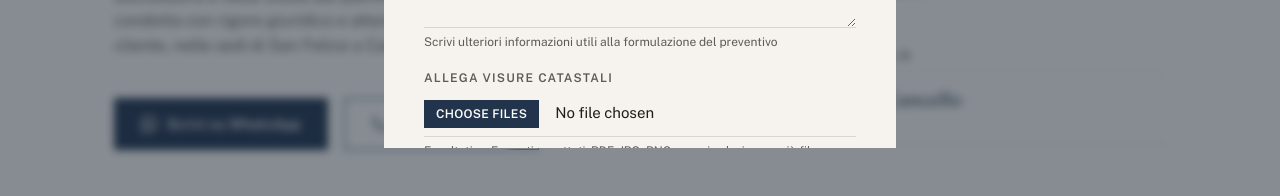
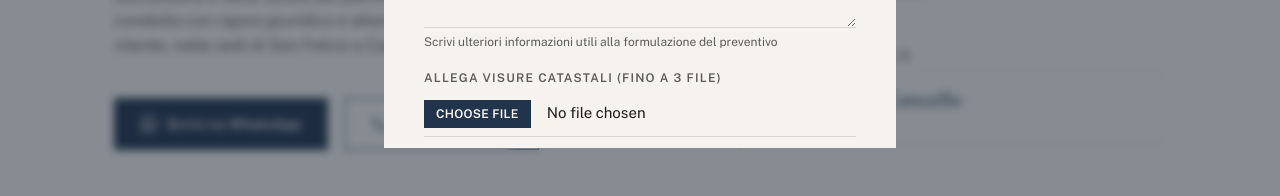
Before and after one commit to fmlb-sketch/sito-notaio-la-bella, a React (Vite) app: page / in a window 1280 px wide. Both pictures are taken after a click on the button "Richiedi un preventivo". Shown: the part 604-800 px from the top of the page. Built offline with nearby package versions, Linux system fonts and the light colour scheme.

Commit message:
Add files via upload

```diff
--- a/index.html
+++ b/index.html
@@ -34,11 +34,35 @@
   </head>
   <body>
     <!--
-      Il form "Richiedi un preventivo" (vedi src/App.jsx, componente QuoteDialog) non usa
-      più Netlify Forms: viene inviato via fetch alla funzione serverless
-      netlify/functions/send-quote.mjs, che spedisce l'email tramite Resend senza
-      salvare nulla su Netlify. Non serve quindi un form statico "specchio" qui.
+      Modulo statico "specchio" del form React (vedi src/App.jsx, componente QuoteDialog).
+      Serve solo a Netlify per riconoscere il form in fase di build: non viene mostrato
+      all'utente. I nomi dei campi devono corrispondere esattamente a quelli del form React.
+      Netlify Forms supporta un solo file per campo, per questo ci sono tre campi allegato
+      distinti invece di un unico campo con più file.
     -->
+    <form name="preventivo" data-netlify="true" netlify-honeypot="bot-field" enctype="multipart/form-data" hidden>
+      <input type="text" name="nome" />
+      <input type="email" name="email" />
+      <input type="tel" name="telefono" />
+      <input type="text" name="tipo_atto" />
+      <input type="text" name="sede" />
+      <input type="text" name="prima_seconda_casa" />
+      <input type="text" name="tipologia_terreno" />
+      <input type="text" name="compravendita_mutuo" />
+      <input type="text" name="importo_mutuo" />
+      <input type="text" name="prezzo_vendita" />
+      <input type="text" name="rendita_catastale" />
+      <input type="text" name="agevolazioni" />
+      <input type="text" name="tipologia_societaria" />
+      <input type="text" name="tipologia_successione" />
+      <input type="text" name="grado_parentela" />
+      <textarea name="messaggio"></textarea>
+      <input type="file" name="allegato_1" />
+      <input type="file" name="allegato_2" />
+      <input type="file" name="allegato_3" />
+      <input type="text" name="privacy" />
+      <input type="text" name="bot-field" />
+    </form>
 
     <div id="root"></div>
     <script type="module" src="/src/main.jsx"></script>
--- a/src/App.jsx
+++ b/src/App.jsx
@@ -133,10 +133,21 @@ function Field({ label, children }) {
 function QuoteDialog({ children }) {
   const [status, setStatus] = useState("idle");
   const [form, setForm] = useState(EMPTY_FORM);
-  const [files, setFiles] = useState([]);
+  const [files, setFiles] = useState([null, null, null]);
 
   function update(field) {
     return (e) => setForm((f) => ({ ...f, [field]: e.target.value }));
+  }
+
+  function updateFile(index) {
+    return (e) => {
+      const file = e.target.files && e.target.files[0] ? e.target.files[0] : null;
+      setFiles((f) => {
+        const next = [...f];
+        next[index] = file;
+        return next;
+      });
+    };
   }
 
   function updateTipoAtto(e) {
@@ -157,6 +168,7 @@ function QuoteDialog({ children }) {
     setStatus("sending");
     try {
       const data = new FormData();
+      data.append("form-name", "preventivo");
       data.append("nome", form.nome);
       data.append("email", form.email);
       data.append("telefono", form.telefono);
@@ -173,9 +185,11 @@ function QuoteDialog({ children }) {
       data.append("tipologia_successione", form.tipologiaSuccessione);
       data.append("grado_parentela", form.gradoParentela);
       data.append("messaggio", form.messaggio);
-      files.forEach((file) => data.append("allegati", file));
+      files.forEach((file, i) => {
+        if (file) data.append(`allegato_${i + 1}`, file);
+      });
 
-      const res = await fetch("/api/send-quote", {
+      const res = await fetch("/", {
         method: "POST",
         body: data,
       });
@@ -192,7 +206,7 @@ function QuoteDialog({ children }) {
         if (open) {
           setStatus("idle");
           setForm(EMPTY_FORM);
-          setFiles([]);
+          setFiles([null, null, null]);
         }
       }}
     >
@@ -227,6 +241,7 @@ function QuoteDialog({ children }) {
               encType="multipart/form-data"
               className="flex flex-col gap-5"
             >
+              <input type="hidden" name="form-name" value="preventivo" />
               <p className="hidden">
                 <label>
                   Non compilare questo campo: <input name="bot-field" />
@@ -635,17 +650,21 @@ function QuoteDialog({ children }) {
                 </span>
               </Field>
 
-              <Field label="Allega visure catastali">
-                <input
-                  type="file"
-                  name="allegati"
-                  multiple
-                  accept=".pdf,.jpg,.jpeg,.png"
-                  onChange={(e) => setFiles(Array.from(e.target.files || []))}
-                  className={fileInputClass}
-                />
+              <Field label="Allega visure catastali (fino a 3 file)">
+                <div className="flex flex-col gap-3">
+                  {[0, 1, 2].map((i) => (
+                    <input
+                      key={i}
+                      type="file"
+                      name={`allegato_${i + 1}`}
+                      accept=".pdf,.jpg,.jpeg,.png"
+                      onChange={updateFile(i)}
+                      className={fileInputClass}
+                    />
+                  ))}
+                </div>
                 <span className="text-xs text-inkSoft">
-                  Facoltativo. Formati accettati: PDF, JPG, PNG — puoi selezionare più file.
+                  Facoltativo. Formati accettati: PDF, JPG, PNG — un file per campo.
                 </span>
               </Field>
 
```
Also changed, not shown: 2 other files (tests, documents, lock files or other folders).
